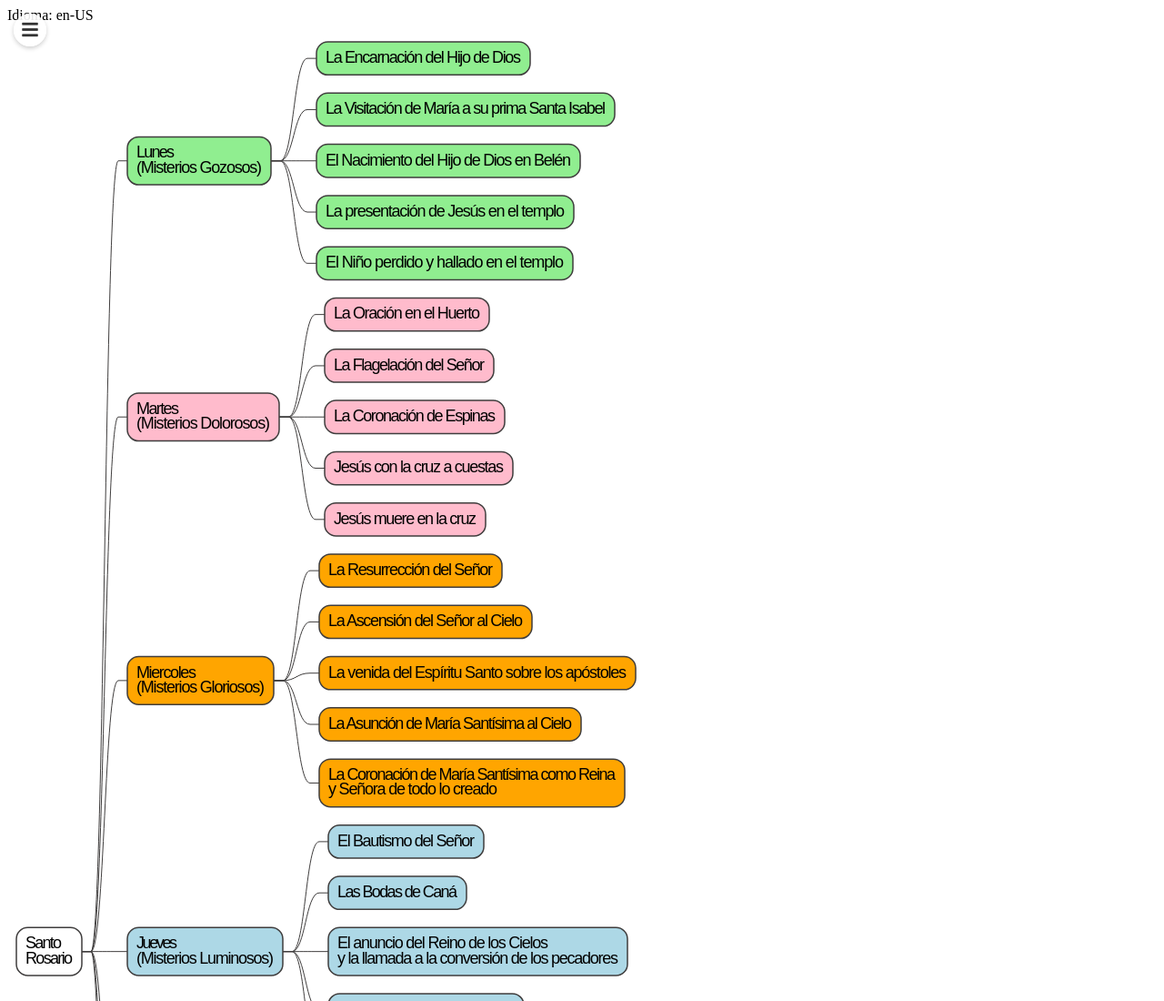
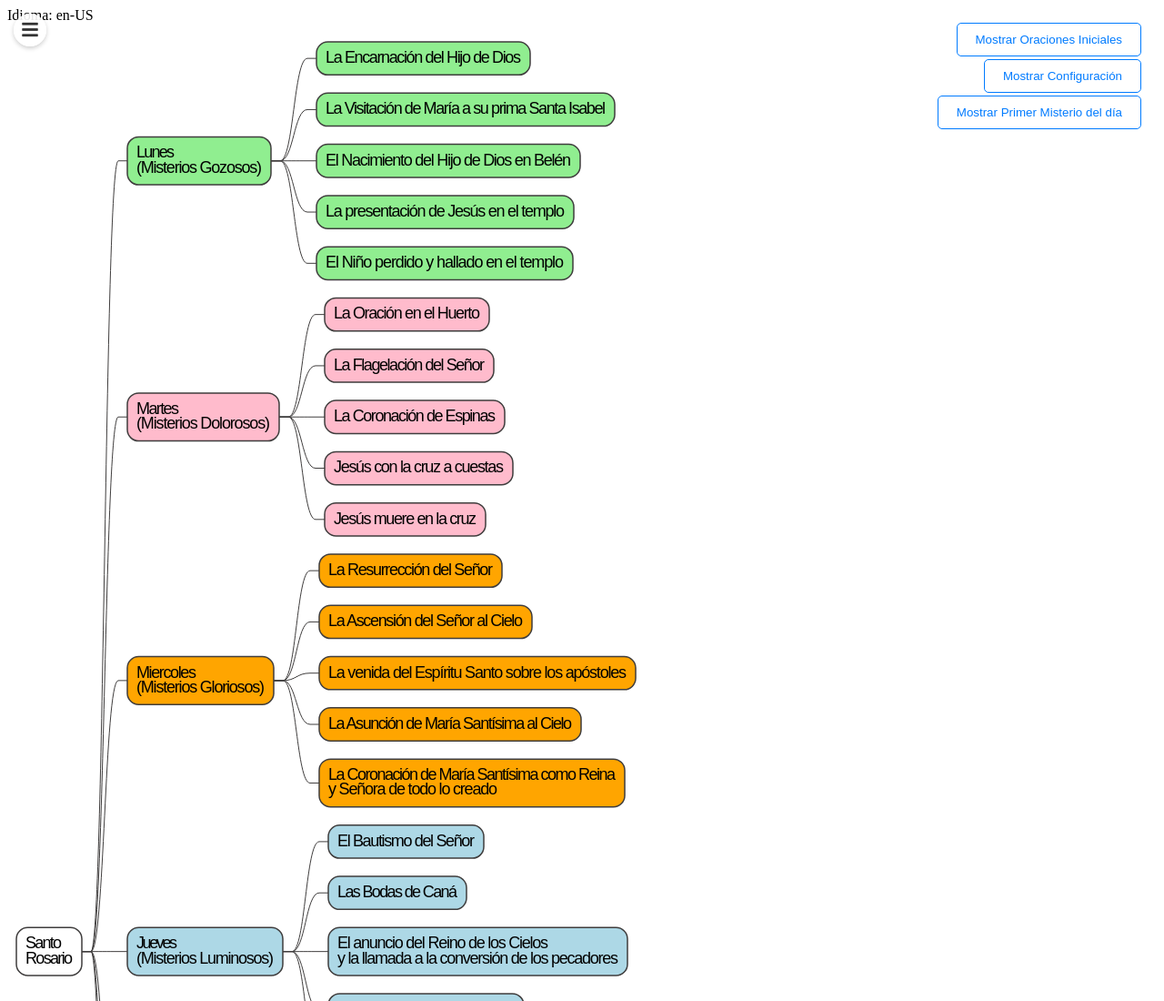
Before and after one commit to jeigar2/oraciones, a plain HTML site: page SantoRosario/SantoRosario-SVG-v.1.html in a window 1280 px wide. Shown: the top 1100 px of the page at 91% size. Drawn offline with Linux system fonts and the light colour scheme.

Commit message:
Add configuration and mystery buttons to SantoRosario-SVG-v.1.html and implement their functionality in script.js

```diff
--- a/SantoRosario/SantoRosario-SVG-v.1.html
+++ b/SantoRosario/SantoRosario-SVG-v.1.html
@@ -242,6 +242,9 @@
 
     <!-- Botón para mostrar la capa de oraciones iniciales -->
     <button id="btnMostrarOraciones">Mostrar Oraciones Iniciales</button>
+    <button id="btnMostrarConfiguracion">Mostrar Configuración</button>
+    <button id="btnMostrarPrimerMisterioActual">Mostrar Primer Misterio del día</button>
+
 
     <script src="Imagenes-Santo_Rosario.js"></script>
     <script src="formulario1.js"></script>
--- a/SantoRosario/script.js
+++ b/SantoRosario/script.js
@@ -399,6 +399,17 @@ document.addEventListener('keydown', (e) => {
     }
 });
 
+
+// Mostrar la capa de configuración
+document.getElementById('btnMostrarConfiguracion').addEventListener('click', function() {
+    mostrarConfiguracion();
+});
+
+// Mostrar la capa con el primer misterio Actual
+document.getElementById('btnMostrarPrimerMisterioActual').addEventListener('click', function() {
+    mostrarPrimerMisterioSiNoVisible();
+});
+
 // Función para cambiar el idioma
 function cambiarIdioma(nuevoIdioma) {
     if (oraciones[nuevoIdioma]) {
--- a/SantoRosario/styles.css
+++ b/SantoRosario/styles.css
@@ -578,7 +578,7 @@ svg text {
 }
 
 #btnMostrarOraciones {
-    display: none;
+    display: block;
     position: fixed;
     top: 20px;
     right: 20px;
@@ -591,8 +591,39 @@ svg text {
     z-index: 1000;
   }
 
+
+  #btnMostrarConfiguracion {
+    display: block;
+    position: fixed;
+    top: 60px;
+    right: 20px;
+    padding: 10px 20px;
+    background-color: white;
+    color: #007bff;
+    border: #007bff 1px solid;
+    border-radius: 5px;
+    cursor: pointer;
+    z-index: 1000;
+  }
+
+  #btnMostrarPrimerMisterioActual {
+    display: block;
+    position: fixed;
+    top: 100px;
+    right: 20px;
+    padding: 10px 20px;
+    background-color: white;
+    color: #007bff;
+    border: #007bff 1px solid;
+    border-radius: 5px;
+    cursor: pointer;
+    z-index: 1000;
+  }
+
+/*
   @media (max-width: 768px) {
     #btnMostrarOraciones {
       display: block;
     }
   }
+*/
```
Also changed, not shown: index.html (+7 -0 lines), ivoox-player.html (added, +1 -0 lines).
